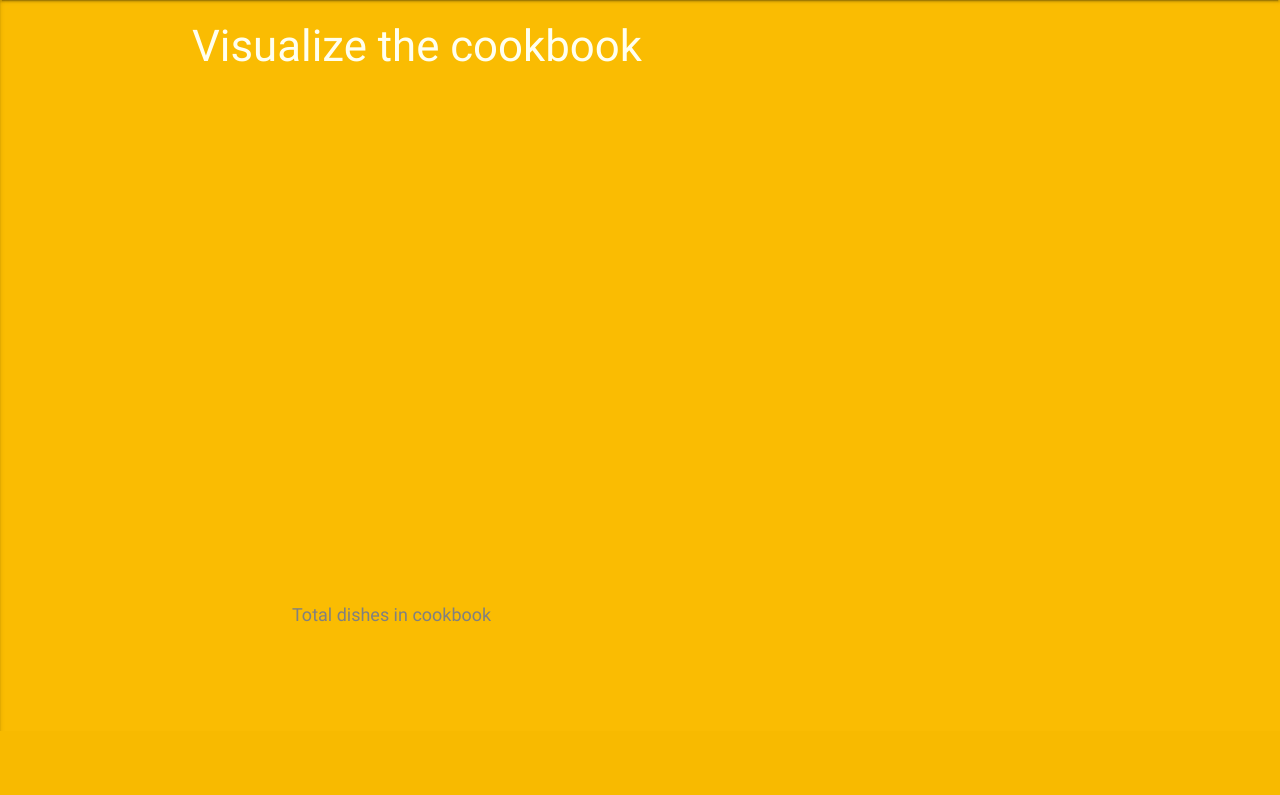
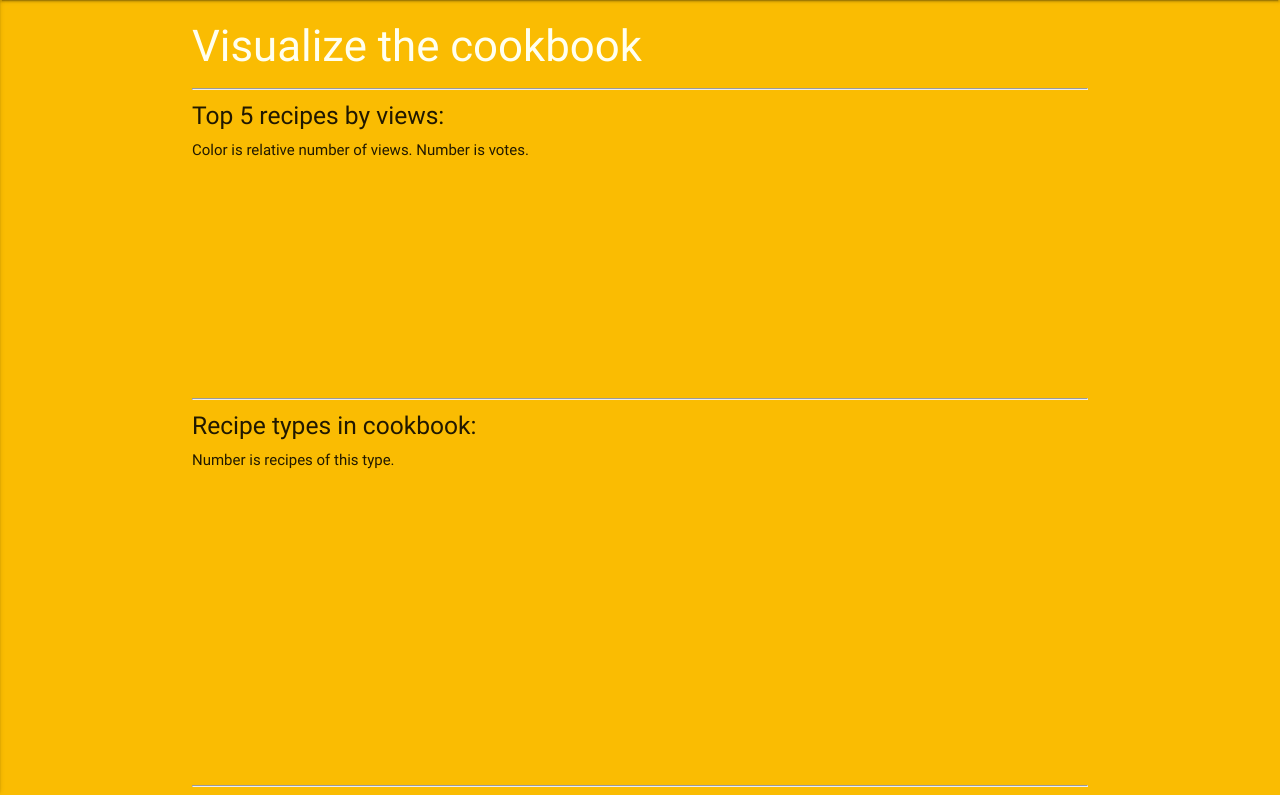
Before and after one commit to saor48/project4-cookbook, a Flask app: page /visual in a window 1280 px wide. Shown: the part 69-864 px from the top of the page. Before the commit the page ends 800 px from the top, so only its background shows below. Run offline with Flask 2, Linux system fonts and the light colour scheme; data that the repository does not hold is empty; some libraries are stand-ins or nearby versions.

Commit message:
visual.html finalized

```diff
--- a/templates/visual.html
+++ b/templates/visual.html
@@ -3,9 +3,16 @@
 
 <h3>Visualize the cookbook</h3>
 
+<hr>
+<h5>Top 5 recipes by views:</h5>
+Color is relative number of views. Number is votes.
+<br><br>
 <div id="bar"></div>
+<hr>
+<h5>Recipe types in cookbook:</h5>
+Number is recipes of this type.
 <div id="pie"></div>
-<div id="legend">Total dishes in cookbook</div>
+<hr>
 
 <script src="static/js/d3.min.js"></script>
 <script src="static/js/queue.min.js"></script>
```
